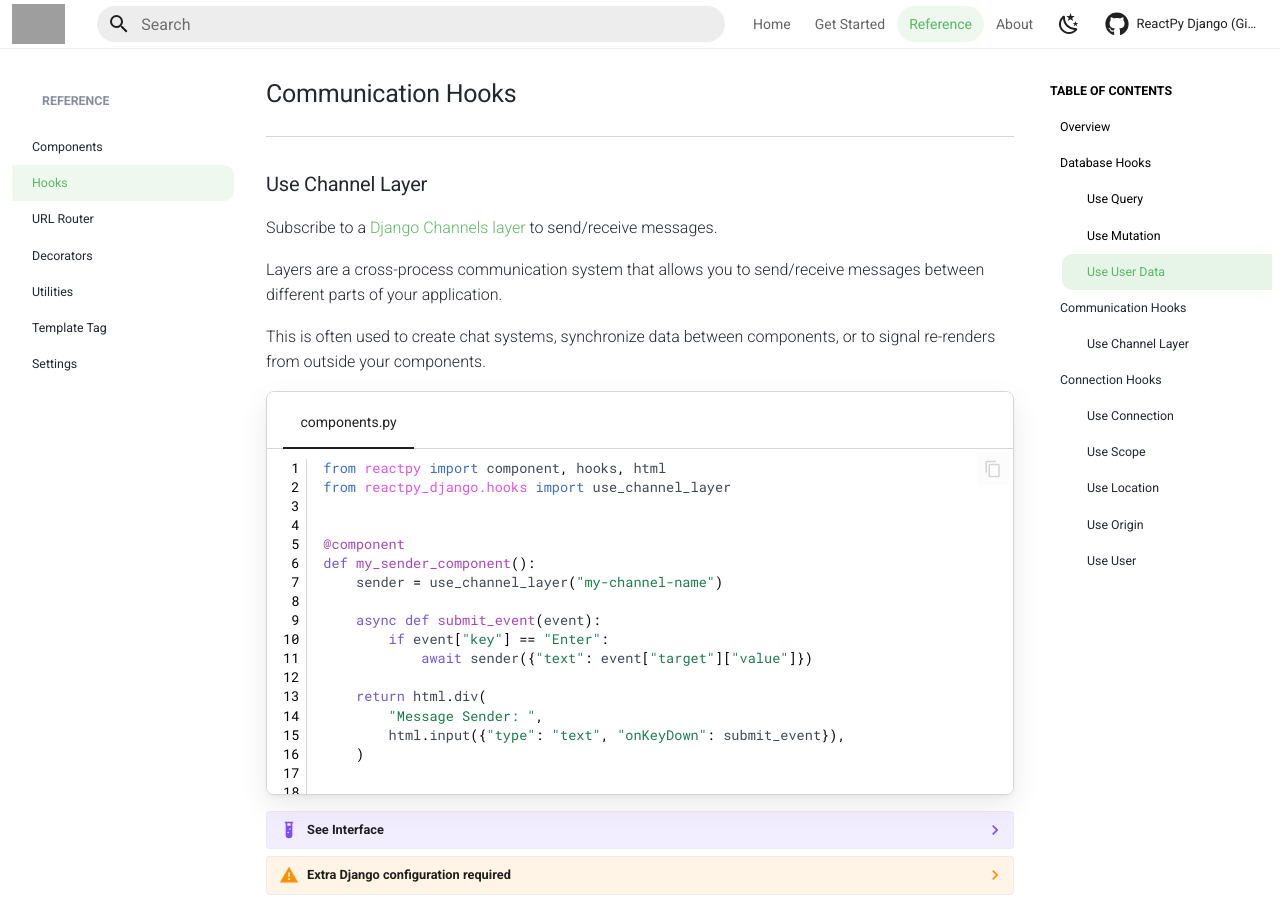
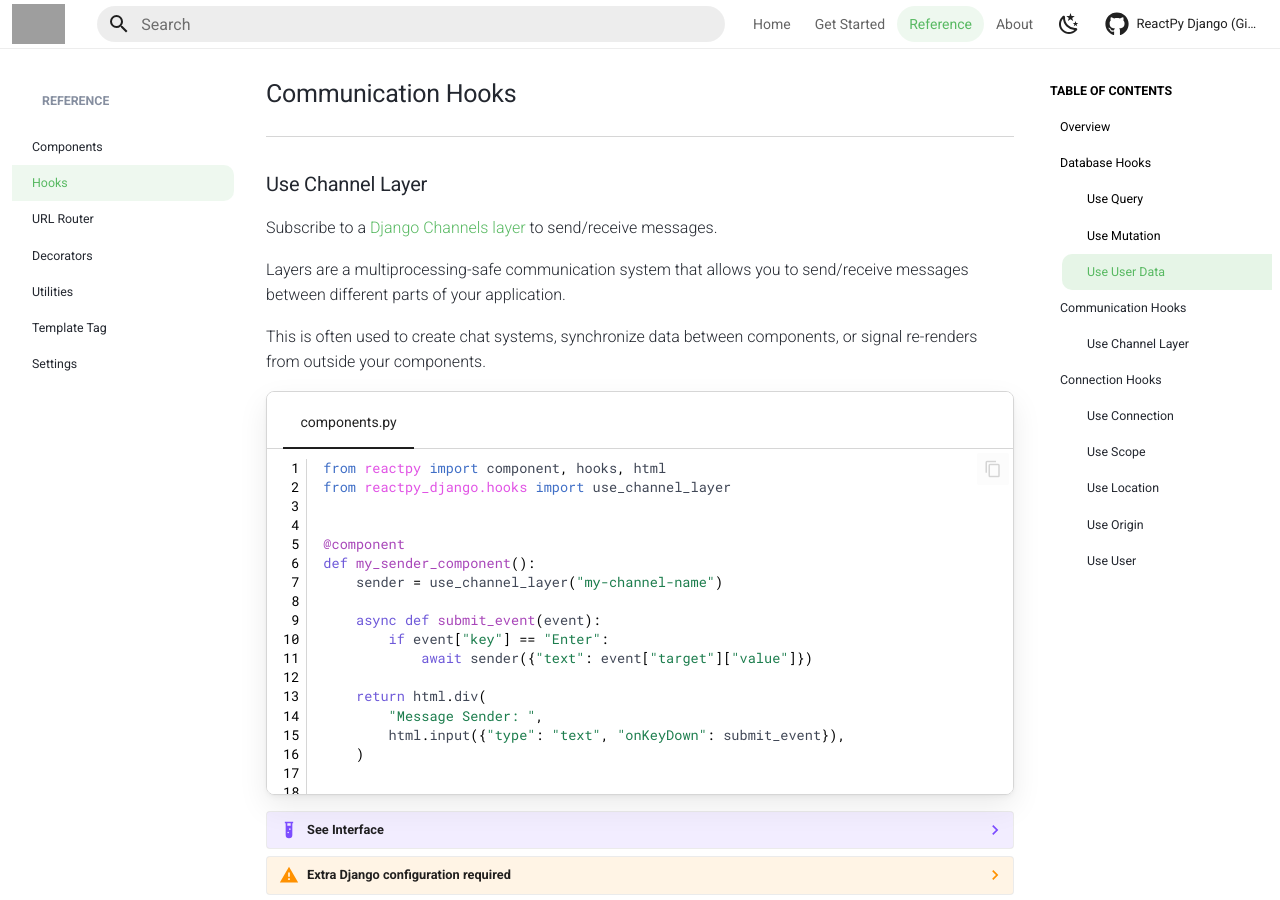
Before and after one commit to reactive-python/reactpy-django, an MkDocs documentation site: the page built from docs/src/reference/hooks.md, in a window 1280 px wide and 900 px high, scrolled down 3126 px. Built offline with MkDocs 1.6.1 and Material for MkDocs 9.7.7, drawn with Linux system fonts in a browser that asks for light colours; comment, search, counter and statistics services are not loaded; the version menu is left out; grey boxes are pictures that could not be loaded.

Commit message:
changes after self review

```diff
--- a/docs/src/reference/hooks.md
+++ b/docs/src/reference/hooks.md
@@ -324,9 +324,9 @@ User data saved with this hook is stored within the `#!python REACTPY_DATABASE`.
 
 Subscribe to a [Django Channels layer](https://channels.readthedocs.io/en/latest/topics/channel_layers.html) to send/receive messages.
 
-Layers are a cross-process communication system that allows you to send/receive messages between different parts of your application.
+Layers are a multiprocessing-safe communication system that allows you to send/receive messages between different parts of your application.
 
-This is often used to create chat systems, synchronize data between components, or to signal re-renders from outside your components.
+This is often used to create chat systems, synchronize data between components, or signal re-renders from outside your components.
 
 === "components.py"
 
```
Also changed, not shown: other parts of docs/src/reference/hooks.md (+1 -1 lines), README.md.
